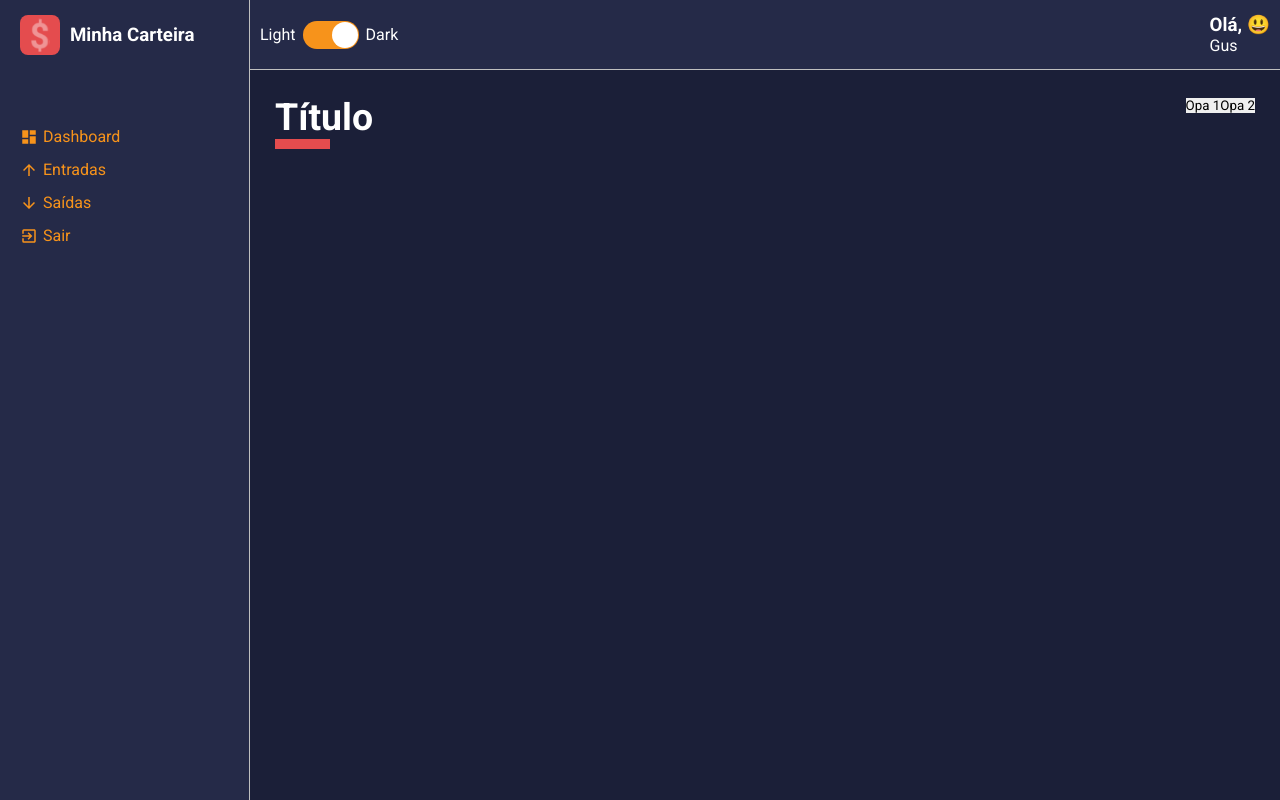
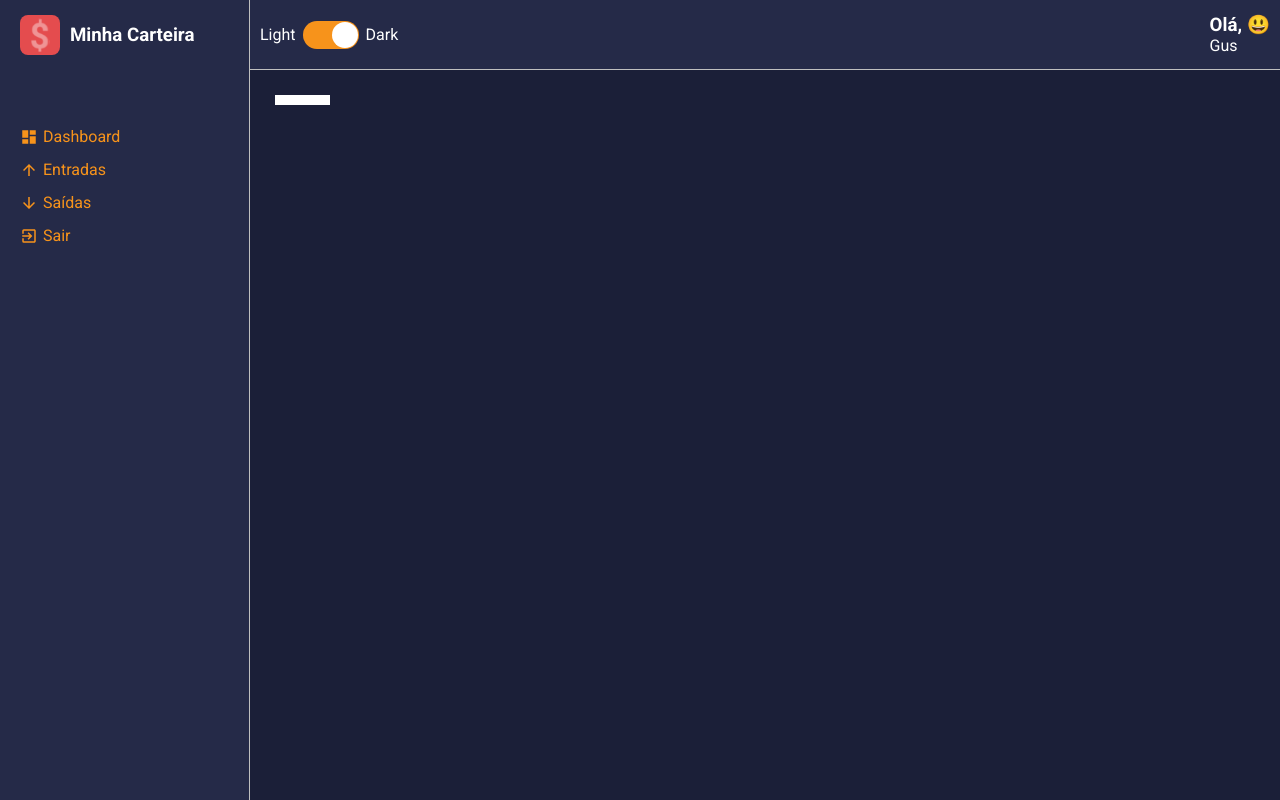
Before and after one commit to gusintheeshell/react-dashboard-financial, a React (Create React App) app: page / in a window 1280 px wide. Built offline with nearby package versions, Linux system fonts and the light colour scheme.

Commit message:
refactor: custom props by interfaces

```diff
--- a/src/components/ContentHeader/index.tsx
+++ b/src/components/ContentHeader/index.tsx
@@ -1,17 +1,25 @@
 import React from "react"
+import SelectInput from "../SelectInput"
 
 import { Container, Controllers, TitleContainer } from "./styles"
 
-const ContentHeader: React.FC = () => {
+interface IContentHeaderProps {
+  title: string
+  lineColor: string
+  children: React.ReactNode
+}
+
+const ContentHeader: React.FC<IContentHeaderProps> = ({
+  title,
+  lineColor,
+  children,
+}) => {
   return (
     <Container>
-      <TitleContainer>
-        <h1>Título</h1>
+      <TitleContainer lineColor={lineColor}>
+        <h1>{title}</h1>
       </TitleContainer>
-      <Controllers>
-        <button>Opa 1</button>
-        <button>Opa 2</button>
-      </Controllers>
+      <Controllers>{children}</Controllers>
     </Container>
   )
 }
--- a/src/components/ContentHeader/styles.ts
+++ b/src/components/ContentHeader/styles.ts
@@ -1,4 +1,8 @@
 import styled from "styled-components"
+
+interface ITitleContainerProps {
+  lineColor: string
+}
 
 export const Container = styled.div`
   width: 100%;
@@ -8,7 +12,7 @@ export const Container = styled.div`
   margin-bottom: 25px;
 `
 
-export const TitleContainer = styled.h3`
+export const TitleContainer = styled.h3<ITitleContainerProps>`
   > h1 {
     color: ${(props) => props.theme.colors.white};
 
@@ -16,9 +20,11 @@ export const TitleContainer = styled.h3`
       content: "";
       display: block;
       width: 55px;
-      border-bottom: 10px solid ${(props) => props.theme.colors.warning};
+      border-bottom: 10px solid ${(props) => props.lineColor};
     }
   }
 `
 
-export const Controllers = styled.div``
+export const Controllers = styled.div`
+  display: flex;
+`
```
